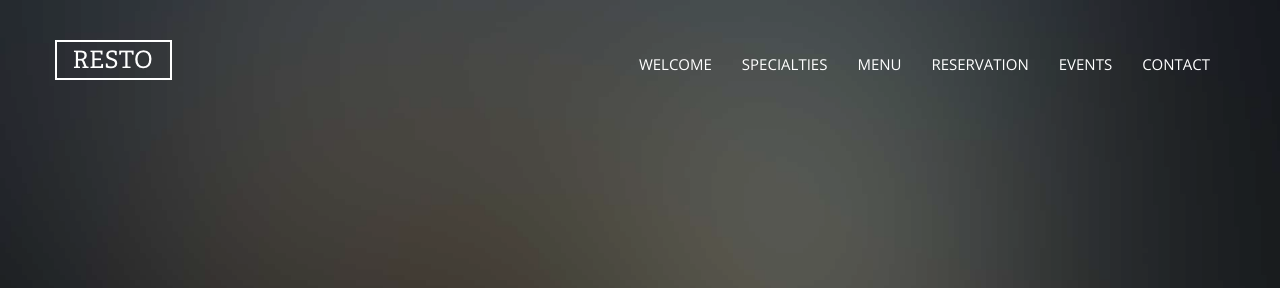
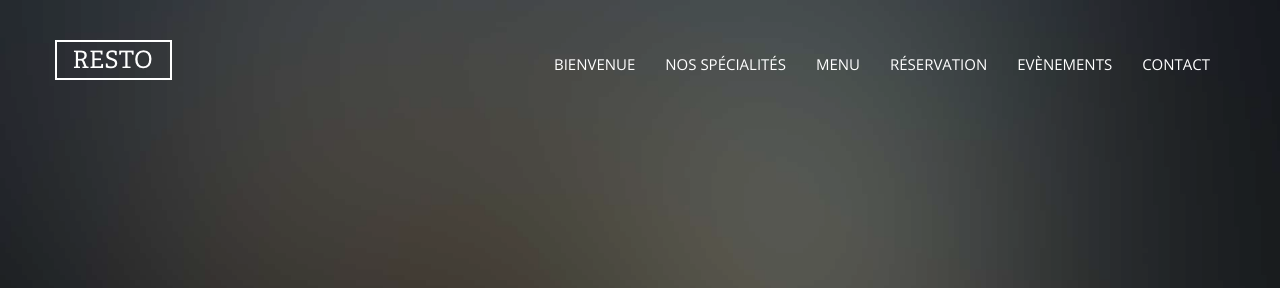
Before and after one commit to alemaitr/SiteResto, a website: page index.html in a window 1280 px wide. Shown: the top 288 px of the page. Drawn offline with nearby package versions, Linux system fonts and the light colour scheme; files whose address does not match are found by name.

Commit message:
Traduction menu

```diff
--- a/index.html
+++ b/index.html
@@ -34,11 +34,11 @@
 
         <div id="navbar-collapse" class="navbar-collapse collapse">
           <ul class="nav navbar-nav navbar-right">
-            <li class="active"><a href="#" data-nav-section="welcome">Welcome</a></li>
-            <li><a href="#" data-nav-section="specialties">Specialties</a></li>
+            <li class="active"><a href="#" data-nav-section="welcome">Bienvenue</a></li>
+            <li><a href="#" data-nav-section="specialties">Nos spécialités</a></li>
             <li><a href="#" data-nav-section="menu">Menu</a></li>
-            <li><a href="#" data-nav-section="reservation">Reservation</a></li>
-            <li><a href="#" data-nav-section="events">Events</a></li>
+            <li><a href="#" data-nav-section="reservation">Réservation</a></li>
+            <li><a href="#" data-nav-section="events">Evènements</a></li>
             <li><a href="#" data-nav-section="contact">Contact</a></li>
           </ul>
         </div>
```
